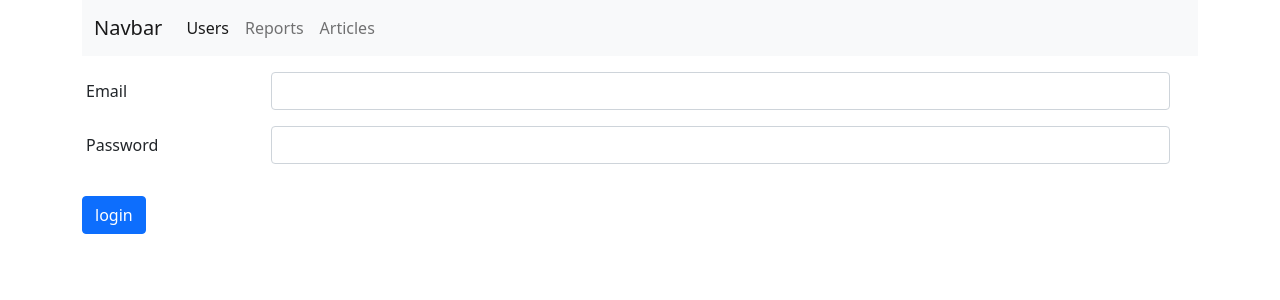
After one commit to alimmamutov/014_Flask, a Flask app: page /login in a window 1280 px wide. The commit adds this page. Shown: the top 300 px of the page. Run offline with Flask 2, Linux system fonts and the light colour scheme; some libraries are stand-ins or nearby versions.

Commit message:
added models and functions which create objects in db added login.html functions of authorization

```diff
--- /dev/null
+++ b/blog/auth/views.py
@@ -0,0 +1,36 @@
+from flask import Blueprint, render_template, request, redirect, url_for, flash
+from flask_login import logout_user, login_user, login_required, current_user
+from werkzeug.security import check_password_hash
+
+from blog.app import login_manager
+
+auth = Blueprint('auth', __name__, static_folder='../static')
+
+
+@auth.route('/login', methods=['GET', 'POST'])
+def login():
+    from blog.models import User
+    if request.method == 'POST':
+        email = request.form.get('email')
+        password = request.form.get('password')
+        user = User.query.filter_by(email=email).first()
+        if not user or not check_password_hash(user.password, password):
+            flash('Check your login details')
+            return redirect(url_for('.login'))
+            # return f'{email} {password}'
+        else:
+            login_user(user)
+            return redirect(url_for('user.profile', pk=user.id))
+    else:
+        if current_user.is_authenticated:
+            return redirect(url_for('user.profile', pk=current_user.id))
+        return render_template(
+            'auth/login.html'
+        )
+
+
+@auth.route('/logout')
+@login_required
+def logout():
+    logout_user()
+    return redirect(url_for('.login'))
--- a/blog/templates/articles/detail.html
+++ b/blog/templates/articles/detail.html
@@ -6,5 +6,5 @@
 {% block body %}
     <h1>{{ data['title']}}</h1>
     <p>{{ data['text'] }}</p>
-    <a href="{{ url_for('user.get_user', pk=data['user_id']) }}">{{ data['username'] }}</a>
+    <a href="{{ url_for('user.profile', pk=data['user_id']) }}">{{ data['username'] }}</a>
 {% endblock %}
--- a/blog/templates/articles/list.html
+++ b/blog/templates/articles/list.html
@@ -17,7 +17,7 @@
                             <div class="card-body">
                                 <h5 class="card-title">{{ articles[article].title }}</h5>
                                 <p class="card-text">{{ articles[article].text }}</p>
-                                <a href="{{ url_for('article.get_article', pk=articles[article].user_id) }}"
+                                <a href="{{ url_for('article.get_article', pk=article) }}"
                                 class="btn
                                 btn-primary">Open article</a>
                             </div>
--- /dev/null
+++ b/blog/templates/auth/login.html
@@ -0,0 +1,36 @@
+{% extends 'base.html' %}
+{% block title %}
+    Login
+{% endblock %}
+
+{% block body %}
+    <div class="row">
+        <div class="col">
+            {% with messages = get_flashed_messages() %}
+                {% if messages %}
+                    <div class="alert alert-danger" role="alert">
+                        {{ messages[0] }}
+                    </div>
+                {% endif %}
+            {% endwith %}
+
+            <form class="row g-3 mt-3" method="post" action="{{ url_for('auth.login') }}">
+                <div class="mb-3 row">
+                    <label for="email" class="col-sm-2 col-form-label">Email</label>
+                    <div class="col-sm-10">
+                        <input type="text" class="form-control" id="email" name="email">
+                    </div>
+                </div>
+                <div class="mb-3 row">
+                    <label for="password" class="col-sm-2 col-form-label">Password</label>
+                    <div class="col-sm-10">
+                        <input type="password" class="form-control" id="password" name="password">
+                    </div>
+                </div>
+                <div class="col-auto">
+                    <button type="submit" class="btn btn-primary mb-3">login</button>
+                </div>
+            </form>
+        </div>
+    </div>
+{% endblock %}
--- a/blog/templates/navbar.html
+++ b/blog/templates/navbar.html
@@ -16,6 +16,11 @@
                 <li class="nav-item">
                     <a class="nav-link" href="{{ url_for('article.article_list') }}">Articles</a>
                 </li>
+                {% if current_user.is_authenticated %}
+                    <li class="nav-item">
+                        <a class="nav-link" href="{{ url_for('auth.logout') }}">Logout</a>
+                    </li>
+                {% endif %}
             </ul>
         </div>
     </div>
--- a/blog/templates/users/detail.html
+++ b/blog/templates/users/detail.html
@@ -4,6 +4,6 @@
 {% endblock %}
 
 {% block body %}
-    <h1>{{ user_name}}</h1>
+    <h1>{{ user.email}}</h1>
 
 {% endblock %}
--- a/blog/templates/users/list.html
+++ b/blog/templates/users/list.html
@@ -8,11 +8,11 @@
         <div class="col">
             <h1>Users:</h1>
             <ul>
-                {% for user_id in users %}
+                {% for user in users %}
 
                     <li>
-                        <a href='{{ url_for('user.get_user', pk=user_id) }}'>
-                            {{ users[user_id] }}
+                        <a href='{{ url_for('user.profile', pk=user.id) }}'>
+                            {{ user.email }}
                         </a>
                     </li>
 
--- a/pyproject.toml
+++ b/pyproject.toml
@@ -10,7 +10,9 @@ flask = "1.1.2"
 itsdangerous = "2.0.1"
 Jinja2 = "3.0.3"
 werkzeug = "2.0.3"
-Lorem = "^0.1.1"
+flask-sqlalchemy = "2.5.1"
+sqlalchemy = "1.4.15"
+flask-login = "0.5.0"
 
 [tool.poetry.dev-dependencies]
 
--- a/wsgi.py
+++ b/wsgi.py
@@ -1,6 +1,25 @@
 """
 Здесь второй вариант запуска приложени через фабрику приложений
 """
-from blog.app import create_app
+from werkzeug.security import generate_password_hash
+
+from blog.app import create_app, db
 
 app = create_app()
+if __name__ == '__main__':
+    app.run()
+
+
+@app.cli.command('init-db')
+def init_db():
+    db.create_all()
+
+
+@app.cli.command('create-users')
+def create_users():
+    from blog.models import User
+
+    db.session.add(
+        User(email='name@mail.com', password=generate_password_hash('test123'))
+    )
+    db.session.commit()
```
Also changed, not shown: blog/app.py (+23 -3 lines), blog/config.py (added, +10 -0 lines), blog/models.py (added, +20 -0 lines), blog/templates/auth/list.html (added, +25 -0 lines), blog/user/views.py (+17 -10 lines), blog/auth/__init__.py (added), blog/db.sqlite (added), 1 other file.
